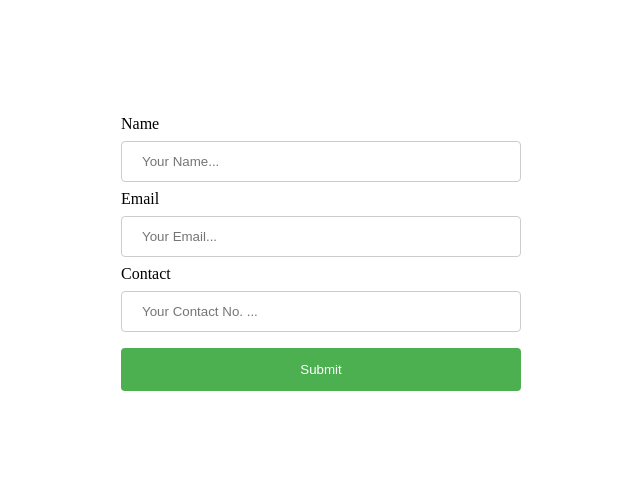
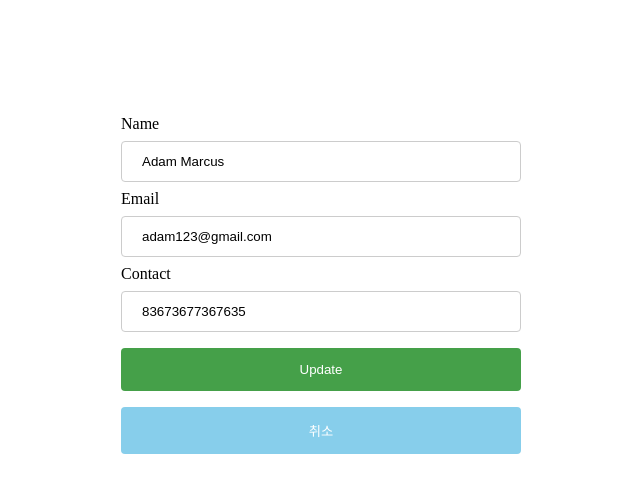
Before and after one commit to rara-record/rtk-query-crud, a React (Create React App) app: page /update/1 in a window 1280 px wide. Shown: the top 492 px of the page, without its empty margins (319-959 px from the left). Built offline with nearby package versions, Linux system fonts and the light colour scheme; data requests are answered from the project's data file.

Commit message:
[feat] Update 로직 추가

```diff
--- a/src/pages/AddEditUser.css
+++ b/src/pages/AddEditUser.css
@@ -11,9 +11,10 @@ select {
   box-sizing: border-box;
 }
 
-input[type="submit"] {
+input[type="submit"],
+input[type="button"] {
   width: 100%;
-  background-color: #4caf50;
+  background-color: #45a049;
   color: white;
   padding: 14px 20px;
   margin: 8px 0;
@@ -22,6 +23,14 @@ input[type="submit"] {
   cursor: pointer;
 }
 
+input[type="button"] {
+  background-color: skyblue;
+}
+
 input[type="submit"]:hover {
   background-color: #45a049;
 }
+
+input[type="button"]:hover {
+  background-color: skyblue;
+}
--- a/src/pages/AddEditUser.tsx
+++ b/src/pages/AddEditUser.tsx
@@ -3,7 +3,11 @@ import { toast } from "react-toastify";
 import { useState, useEffect } from "react";
 import { useParams } from "react-router-dom";
 import { useNavigate } from "react-router-dom";
-import { useAddContactMutation } from "../store/api/contactsApi";
+import {
+  useAddContactMutation,
+  useFetchContactByIdQuery,
+  useUpDateContactMutation,
+} from "../store/api/contactsApi";
 
 const initialState = {
   name: "",
@@ -13,24 +17,48 @@ const initialState = {
 
 const AddEditUser = () => {
   const [formValue, setFormValue] = useState(initialState);
+  const [editMode, setEditMode] = useState(false);
+  const { name, email, contact } = formValue;
+
+  const navigate = useNavigate();
+  const { id } = useParams();
+
   const [addContacts] = useAddContactMutation();
-  const { name, email, contact } = formValue;
-  const navigate = useNavigate();
+  const [upDateContact] = useUpDateContactMutation();
+  const { data } = useFetchContactByIdQuery(id!);
 
-  const handleSubmit = async (e: any) => {
-    e.preventDefault();
-    if (!name || !email || !contact) {
-      toast.error("글 내용을 모두 입력해주세요.");
+  useEffect(() => {
+    if (id && data) {
+      // 내가 클릭한 데이터에 맞는 url과 data가 있다면
+      setEditMode(true); // 수정모드 true
+      setFormValue(data); // 수정모드시 useFetchContactByIdQuery로 불러온 데이터를 저장하여, input value값으로 설정
     } else {
-      navigate("/");
-      toast.success("글 작성이 완료 되었습니다.");
+      setEditMode(false); // 수정모드가 아니라면
+      setFormValue({ ...initialState }); // input에 value값을 초기설정으로
     }
-    await addContacts(formValue);
-  };
+  }, [data, id]);
 
   const handleInputChange = (e: any) => {
     const { name, value } = e.target;
     setFormValue({ ...formValue, [name]: value });
+  };
+
+  const handleSubmit = async (e: any) => {
+    e.preventDefault();
+
+    if (!name || !email || !contact) {
+      toast.error("글 내용을 모두 입력해주세요.");
+    } else {
+      if (!editMode) {
+        await addContacts(formValue);
+        navigate("/");
+        toast.success("글 작성이 완료되었습니다.");
+      } else {
+        await upDateContact(formValue);
+        navigate("/");
+        toast.success("글 수정이 완료되었습니다.");
+      }
+    }
   };
 
   return (
@@ -50,6 +78,7 @@ const AddEditUser = () => {
           id="name"
           name="name"
           placeholder="Your Name..."
+          value={name || ""} // 수정모드시 FormValue || 추가모드시 ForValue
           onChange={handleInputChange}
         />
 
@@ -59,6 +88,7 @@ const AddEditUser = () => {
           id="email"
           name="email"
           placeholder="Your Email..."
+          value={email || ""}
           onChange={handleInputChange}
         />
 
@@ -68,10 +98,12 @@ const AddEditUser = () => {
           id="contact"
           name="contact"
           placeholder="Your Contact No. ..."
+          value={contact || ""} // 수정모드시 FormValue || 추가모드시 ForValue
           onChange={handleInputChange}
         />
 
-        <input type="submit"></input>
+        <input type="submit" value={id ? "Update" : "Save"} />
+        <input type="button" value={"취소"} onClick={() => navigate(-1)} />
       </form>
     </div>
   );
```
